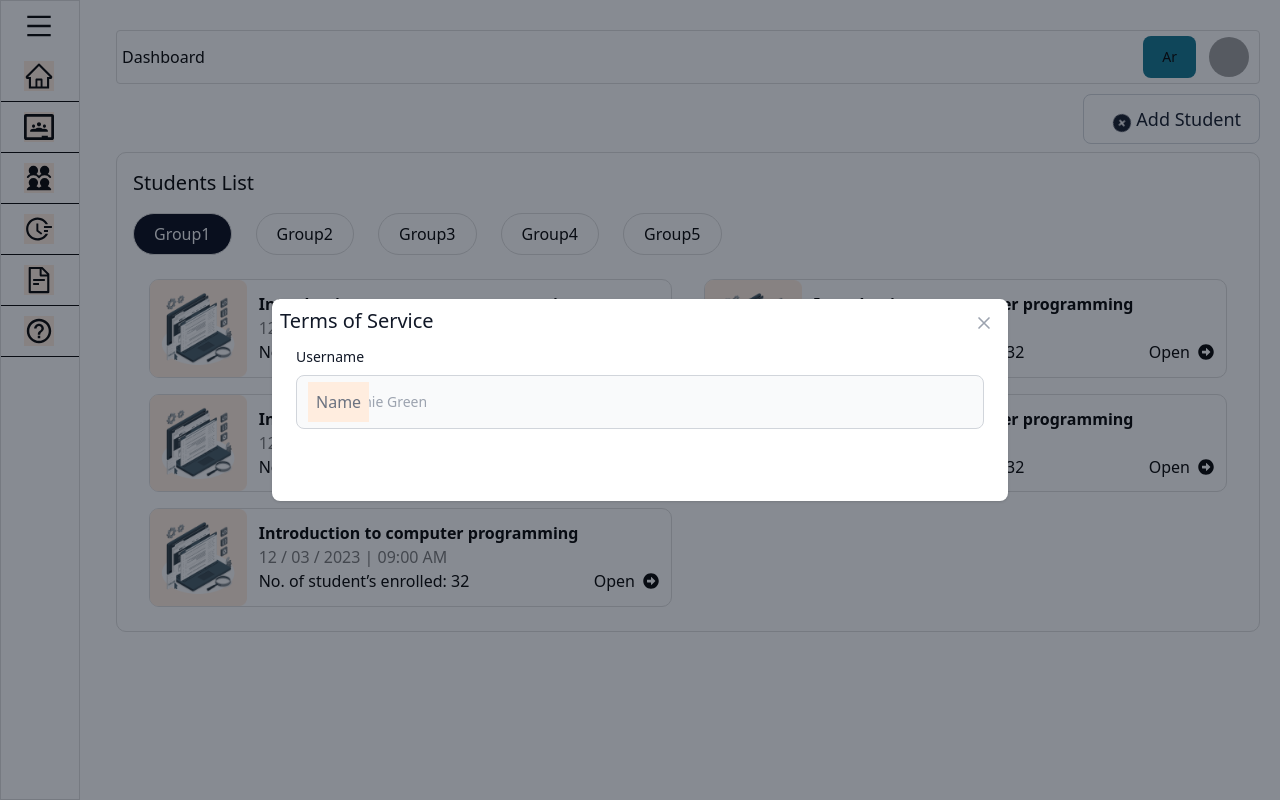
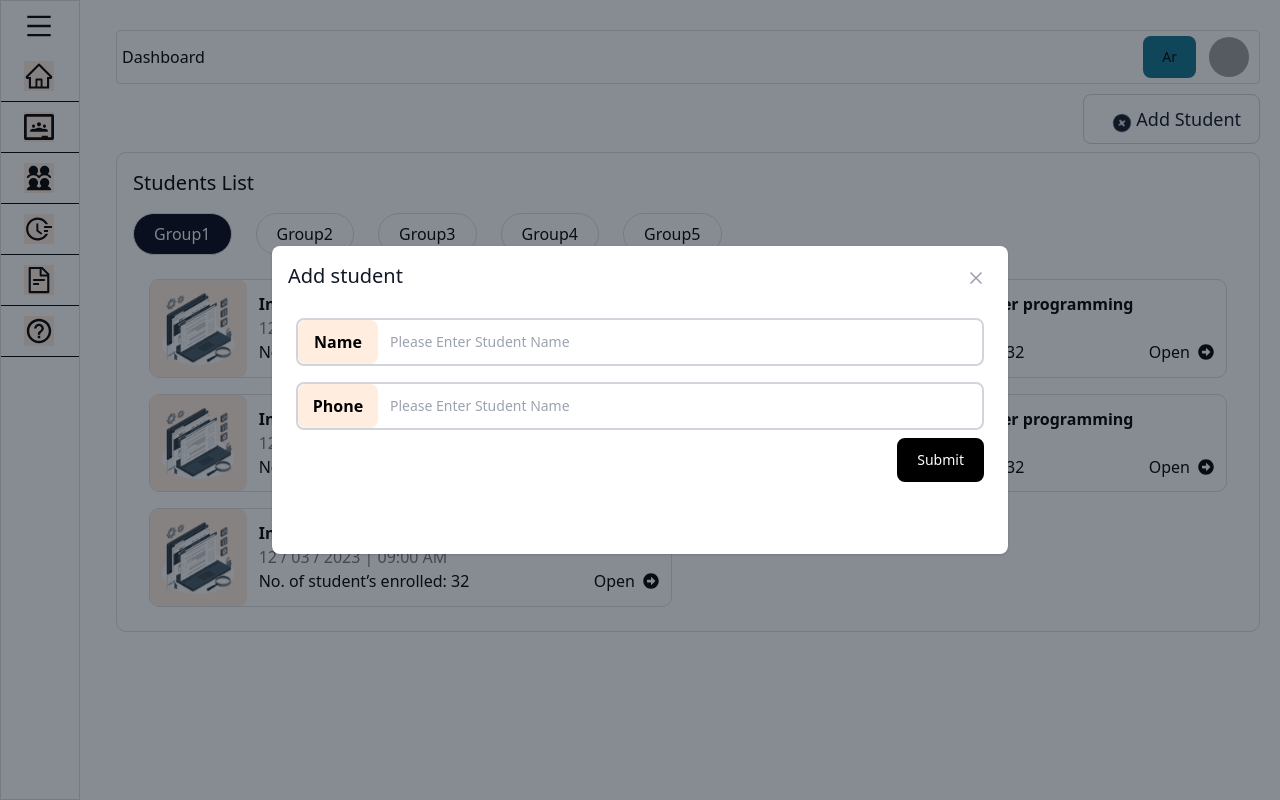
Before and after one commit to mohamedsaeid1998/Quiz-Application, a React (Vite) app: page /dashboard/Students in a window 1280 px wide. Both pictures are taken after a click on the button "Add Student". Built offline with nearby package versions, Linux system fonts and the light colour scheme; grey boxes are pictures that could not be loaded.

Commit message:
student component

```diff
--- a/package.json
+++ b/package.json
@@ -22,7 +22,7 @@
     "moment": "^2.30.1",
     "react": "^18.2.0",
     "react-dom": "^18.2.0",
-    "react-hook-form": "^7.50.0",
+    "react-hook-form": "^7.50.1",
     "react-i18next": "^14.0.5",
     "react-icon": "^1.0.0",
     "react-icons": "^5.0.1",
--- /dev/null
+++ b/src/Components/Shared/FormInput/FormInput.tsx
@@ -0,0 +1,27 @@
+/** @format */
+
+import React from "react";
+
+const FormInput = ({ label }) => {
+  return (
+    <>
+      <div className="py-2">
+        <div className="flex  w-full  rounded-lg  bg-white border-2 border-gray-300  overflow-hidden ">
+          <div className=" inset-y-5 start-0 flex items-center pointer-events-none ">
+            <div className="leading-tight p-3  w-20  h-full   text-center  text-gray-1000 insideInput  font-semibold dark:text-gray-400  rounded-lg capitalize">
+              {label}
+            </div>
+          </div>
+          <input
+            type="text"
+            id="website-admin"
+            className=" w-full text-sm text-gray-900 ps-3   bg-gray-0   rounded-lg  "
+            placeholder="Please Enter Student Name"
+          />
+        </div>
+      </div>
+    </>
+  );
+};
+
+export default FormInput;
--- a/src/Components/Shared/SideBar/SideBar.jsx
+++ b/src/Components/Shared/SideBar/SideBar.jsx
@@ -17,7 +17,6 @@ import { useTranslation } from "react-i18next";
 
 export default function SideBar() {
   const { t, i18n } = useTranslation();
-  console.log(i18n.language);
   let [isCollapsed, setIsCollapsed] = useState(true);
   let navigate = useNavigate();
   const handleToggle = () => {
--- a/src/Pages/Students/ModalComponent.tsx
+++ b/src/Pages/Students/ModalComponent.tsx
@@ -6,10 +6,13 @@ import React, { useRef } from "react";
 import { Button, Label, Modal, TextInput } from "flowbite-react";
 import { useState } from "react";
 import { FaCirclePlus } from "react-icons/fa6";
+import FormInput from "@/Components/Shared/FormInput/FormInput";
 
-const ModalComponent = () => {
+const ModalComponent = (modalData) => {
   const [openModal, setOpenModal] = useState(false);
   const emailInputRef = useRef<HTMLInputElement>(null);
+
+  const { modalTitle, labelName, labelPhone } = modalData.modalData; // Destructure modalData here
 
   return (
     <div className="">
@@ -21,7 +24,7 @@ const ModalComponent = () => {
         <span className="spinIcon px-2 text-lg ">
           <FaCirclePlus />
         </span>
-        <span className="text-lg">Add Student</span>
+        <span className="text-lg">Add Student </span>
       </Button>
       <Modal
         show={openModal}
@@ -30,29 +33,17 @@ const ModalComponent = () => {
         onClose={() => setOpenModal(false)}
         initialFocus={emailInputRef}
       >
-        <Modal.Header>Terms of Service</Modal.Header>
+        <Modal.Header className="p-4">{modalTitle}</Modal.Header>
         <Modal.Body>
-          <div>
-            <label
-              htmlFor="website-admin"
-              className="block mb-2 text-sm font-medium text-gray-900 dark:text-white"
-            >
-              Username
-            </label>
-            <div className="relative">
-              <div className="absolute inset-y-5 start-0 flex items-center ps-3 pointer-events-none">
-                <div className="insideInput w-50 h-100 p-2 text-gray-500 dark:text-gray-400">
-                  Name
-                </div>
-              </div>
-              <input
-                type="text"
-                id="website-admin"
-                className="block w-full p-4 ps-10 text-sm text-gray-900 border border-gray-300 rounded-lg bg-gray-50 focus:ring-blue-500 focus:border-blue-500 dark:bg-gray-700 dark:border-gray-600 dark:placeholder-gray-400 dark:text-white dark:focus:ring-blue-500 dark:focus:border-blue-500"
-                placeholder="Bonnie Green"
-              />
-            </div>
-          </div>
+          <FormInput label={labelName} />
+
+          <FormInput label={labelPhone} />
+          <Button
+            className="hover:text-black hover:bg-gray-200 bg-black text-white border-2 border-[#000] transition-colors duration-300 ms-auto"
+            color=""
+          >
+            Submit
+          </Button>
         </Modal.Body>
         <Modal.Footer></Modal.Footer>
       </Modal>
--- a/src/Pages/Students/Students.tsx
+++ b/src/Pages/Students/Students.tsx
@@ -6,9 +6,8 @@ import "./Students.scss";
 import ModalComponent from "./ModalComponent";
 import image from "../../Assets/Images/quiz-img.png";
 import { FaArrowAltCircleRight } from "react-icons/fa";
+import { useForm } from "react-hook-form";
 
-// import image from "../../Assets/Images/quiz-img.png";
-// import { FaArrowAltCircleRight } from "react-icons/fa";
 const groupStudents = [
   { id: 1, title: "Group1", content: "student 1" },
   { id: 2, title: "Group2", content: "student2 " },
@@ -16,7 +15,9 @@ const groupStudents = [
   { id: 4, title: "Group4", content: "student4" },
   { id: 5, title: "Group5", content: "student5 " },
 ];
+
 const Students = () => {
+  const { register, handleSubmit } = useForm;
   const { t, i18n } = useTranslation();
   const [isActive, setIsActive] = React.useState(1);
   const handleActiveSection = (id) => {
@@ -25,11 +26,15 @@ const Students = () => {
   const checkActiveClass = (id, className) => {
     return isActive === id ? className : "";
   };
-
+  const modalData = {
+    modalTitle: "Add student",
+    labelName: "name",
+    labelPhone: "Phone",
+  };
   return (
     <>
       <div>
-        <ModalComponent />
+        <ModalComponent modalData={modalData} />
       </div>
 
       <div className="border p-4 border-[#ddd] rounded-[10px]">
@@ -41,7 +46,7 @@ const Students = () => {
             <button
               onClick={() => handleActiveSection(item.id)}
               type="button"
-              className={`border rounded-[2rem] px-5 studentGroupBtn hover:bg-slate-500 hover:text-gray-100	  border-[#ddd] p-2 space-y-6  ${checkActiveClass(
+              className={`border border-[#ddd] rounded-[2rem] px-5 studentGroupBtn hover:bg-slate-500 hover:text-gray-100	   p-2 space-y-6  ${checkActiveClass(
                 item.id,
                 "bg-slate-950	text-gray-100		font-medium		"
               )}`}
```
Also changed, not shown: 1 other file (tests, documents, lock files or other folders).
